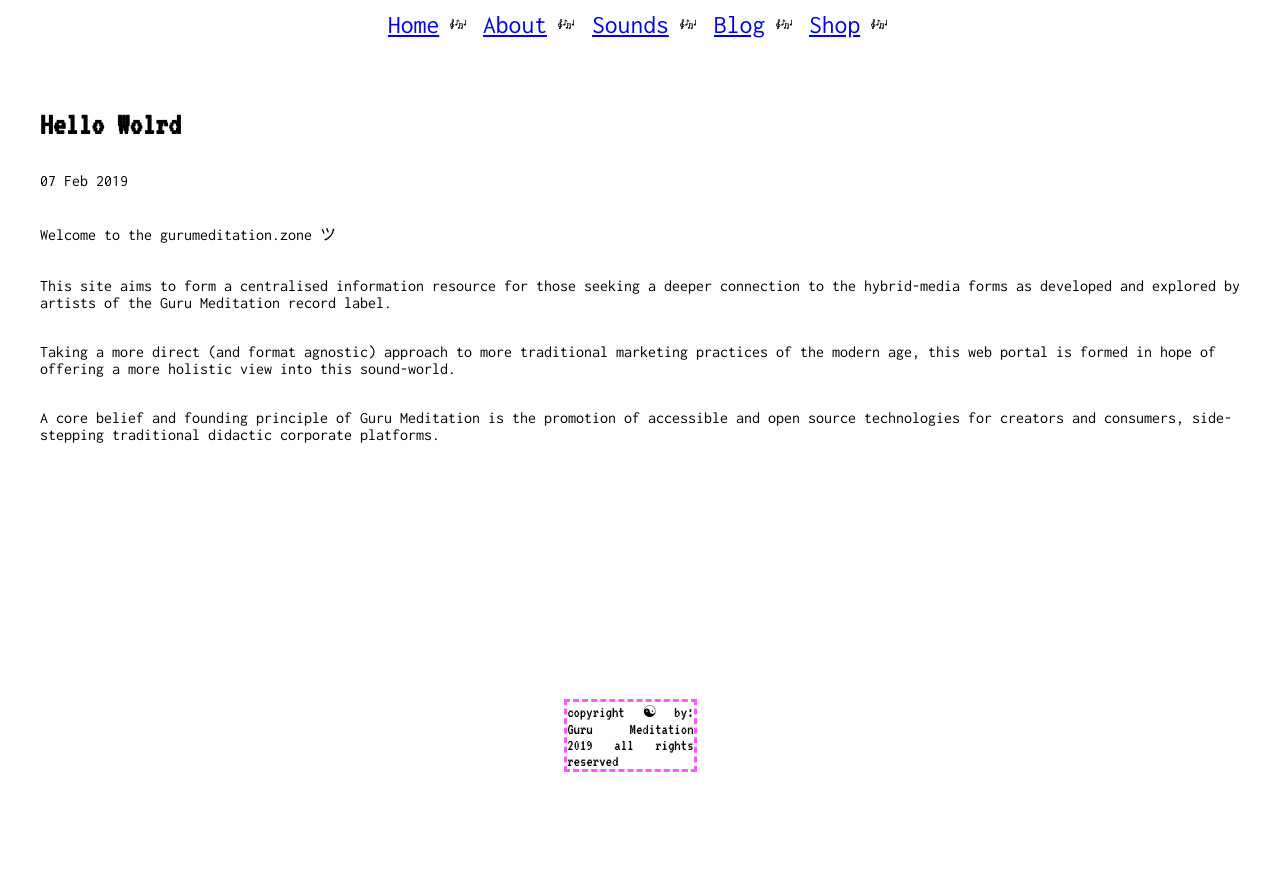
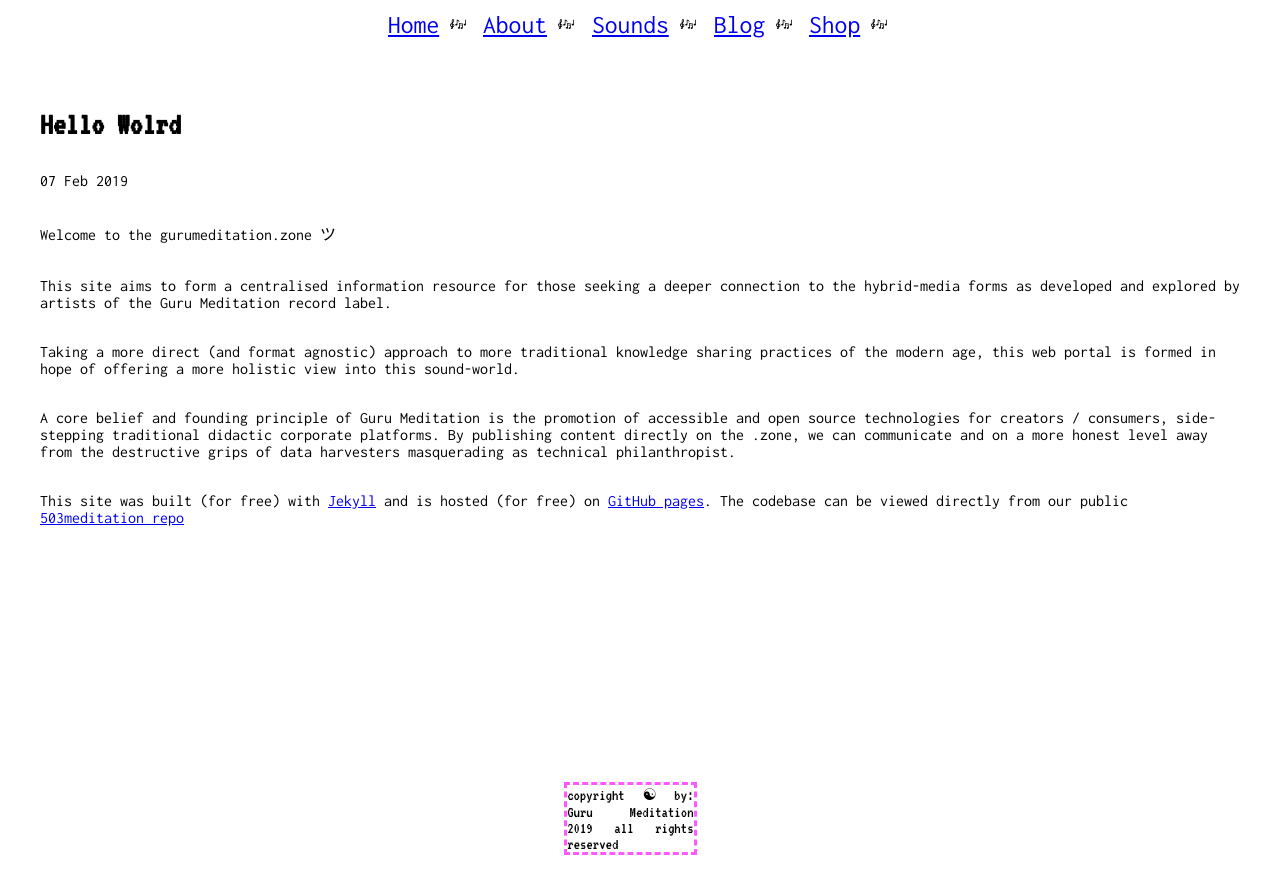
Before and after one commit to 503meditation/helloworld, a Jekyll site: the page built from _posts/2019-02-07-hello-wolrd.md, in a window 1280 px wide. Shown: the top 894 px of the page. Built offline with Jekyll 4.4.1, drawn with Linux system fonts in a browser that asks for light colours.

```diff
--- a/_posts/2019-02-07-hello-wolrd.md
+++ b/_posts/2019-02-07-hello-wolrd.md
@@ -6,9 +6,11 @@ Welcome to the gurumeditation.zone ツ
 
 This site aims to form a centralised information resource for those seeking a deeper connection to the hybrid-media forms as developed and explored by artists of the Guru Meditation record label.
 
-Taking a more direct (and format agnostic) approach to more traditional marketing practices of the modern age, this web portal is formed in hope of offering a more holistic view into this sound-world.
+Taking a more direct (and format agnostic) approach to more traditional knowledge sharing practices of the modern age, this web portal is formed in hope of offering a more holistic view into this sound-world.
 
-A core belief and founding principle of Guru Meditation is the promotion of accessible and open source technologies for creators and consumers, side-stepping traditional didactic corporate platforms.
+A core belief and founding principle of Guru Meditation is the promotion of accessible and open source technologies for creators / consumers, side-stepping traditional didactic corporate platforms. By publishing content directly on the .zone, we can communicate and on a more honest level away from the destructive grips of data harvesters masquerading as technical philanthropist.
+
+This site was built (for free) with <a href="https://jekyllrb.com/">Jekyll</a> and is hosted (for free) on <a href="https://pages.github.com/">GitHub pages</a>. The codebase can be viewed directly from our public <a href="https://github.com/503meditation/helloworld">503meditation repo</a>
 
 <div class="footer">
 copyright ☯ by:
```
Also changed, not shown: about.md (+3 -1 lines), hyperlink.html (added, +11 -0 lines), 7 other files.
